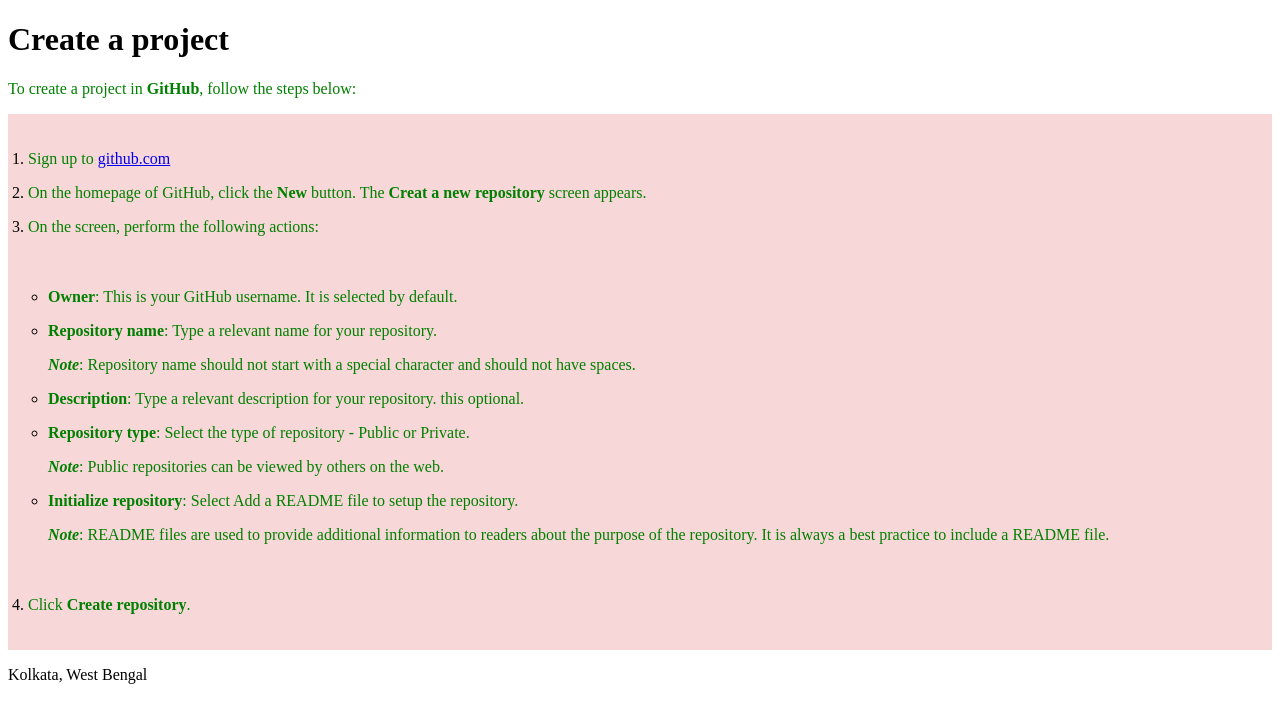
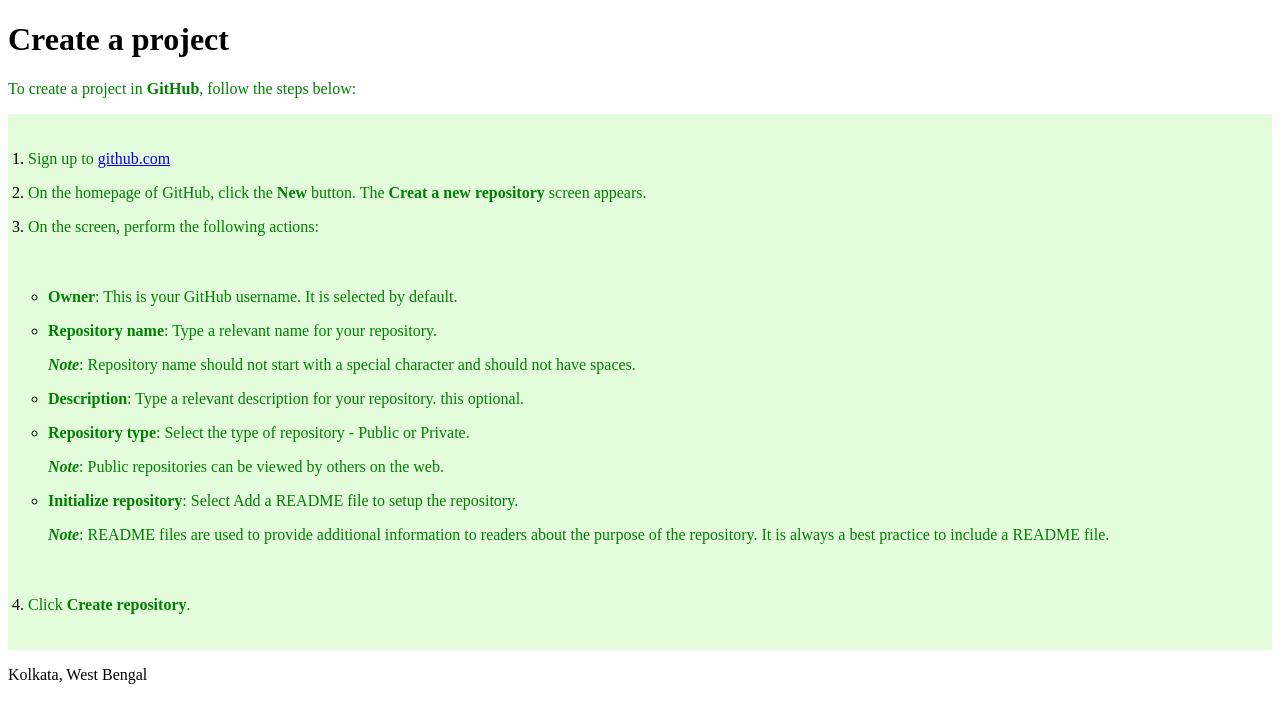
Before and after one commit to biswas3/Assignment, a Jekyll site: the page built from create-a-project.md, in a window 1280 px wide. Shown: the top 723 px of the page. Built offline with Jekyll 4.4.1, drawn with Linux system fonts in a browser that asks for light colours; our own code applies the rules of GitHub Pages for plain Markdown files.

Commit message:
Update style.css

```diff
--- a/assets/css/style.css
+++ b/assets/css/style.css
@@ -1,11 +1,11 @@
 h1 {color:black;}
 p {color:green;}
 ol {
-  background: #f7d7d7;
+  background: #e3fcdc;
   padding: 20px;
 }
 
 ul {
-  background: #f7d7d7;
+  background: #e3fcdc;
   padding: 20px;
 }
```
